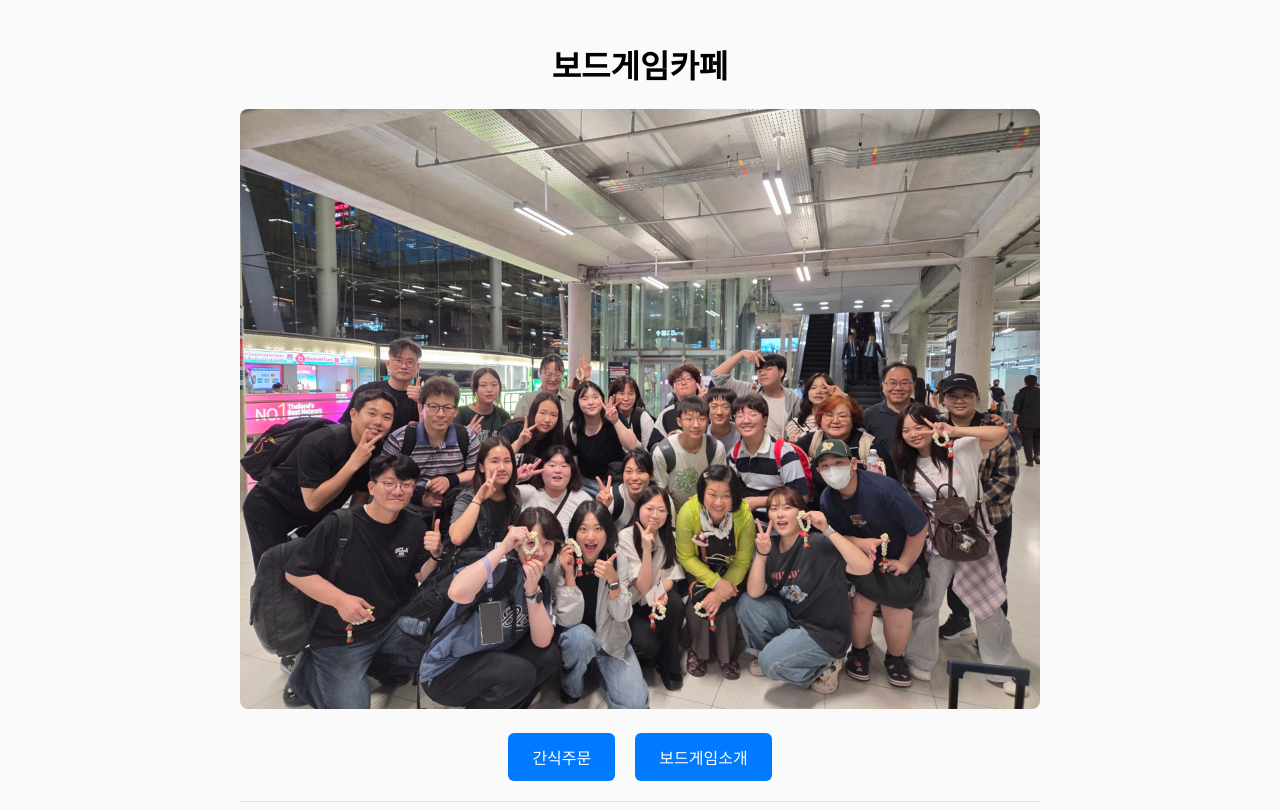
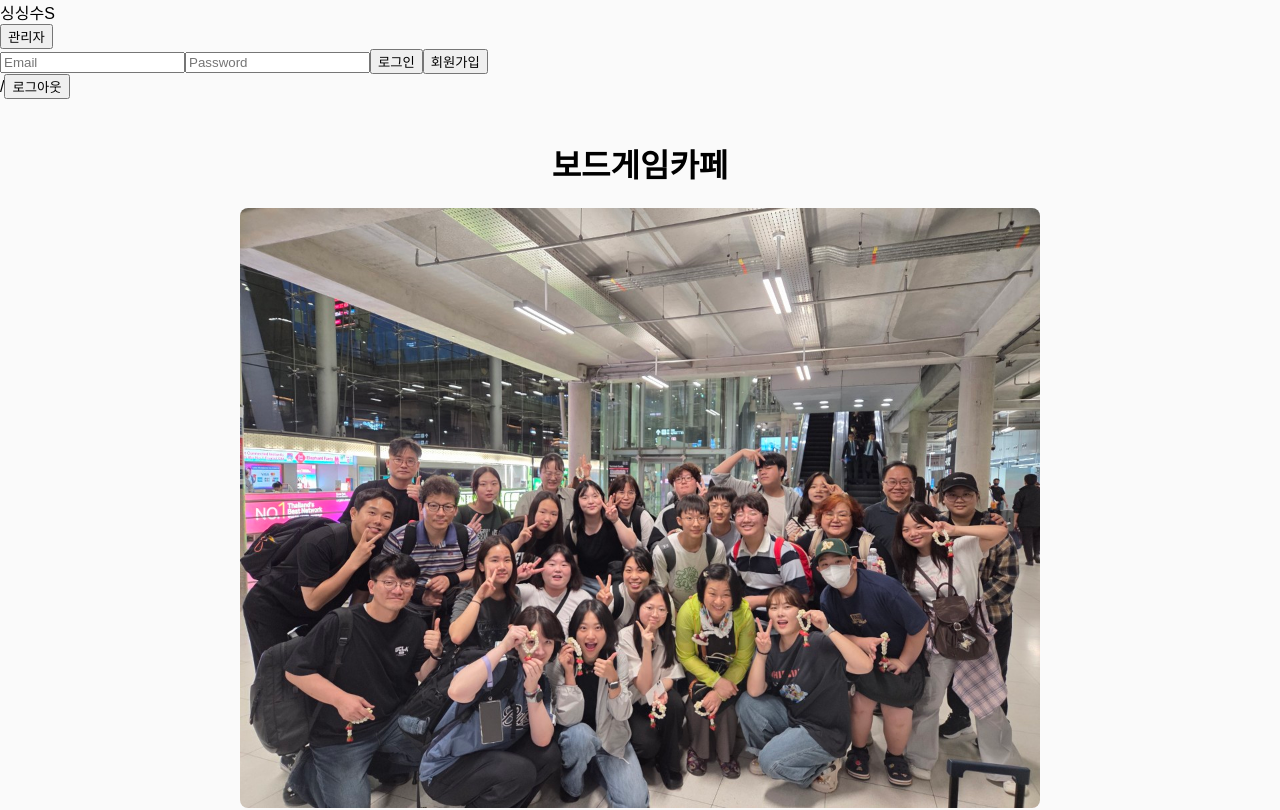
Before and after one commit to ghyu0619/website, a plain HTML site: page boardgame.html in a window 1280 px wide. Shown: the top 810 px of the page. Drawn offline with Linux system fonts and the light colour scheme; a web font is replaced by a local one.

Commit message:
Update boardgame.html

```diff
--- a/boardgame.html
+++ b/boardgame.html
@@ -23,6 +23,12 @@
   </style>
 </head>
 <body>
+    <header>
+    <div class="logo">싱싱수S</div>
+    <div class="admin-container"><button id="admin-btn" class="admin-button" onclick="goPage('admin')">관리자</button></div>
+    <div class="auth-form" id="auth-box"><input id="login-id" placeholder="Email"><input type="password" id="login-pw" placeholder="Password"><button onclick="login()">로그인</button><button onclick="register()">회원가입</button></div>
+    <div class="auth-info" id="user-info"><span id="user-name"></span>/<span id="user-group"></span><button class="logout-button" onclick="logout()">로그아웃</button></div>
+  </header>
   <main>
     <h1>보드게임카페</h1>
     <img src="boardgame_example.png" alt="Board Game Cafe" class="boardgame-image">
```
